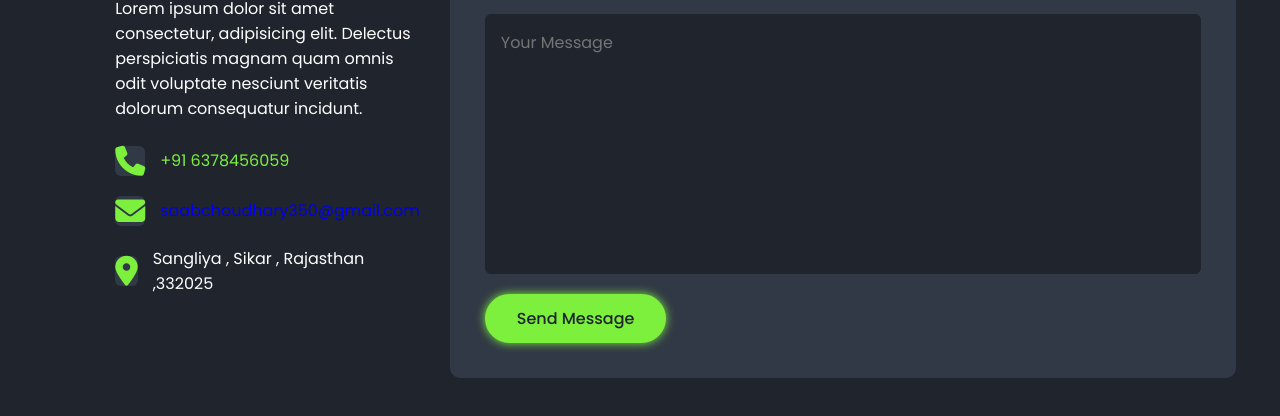
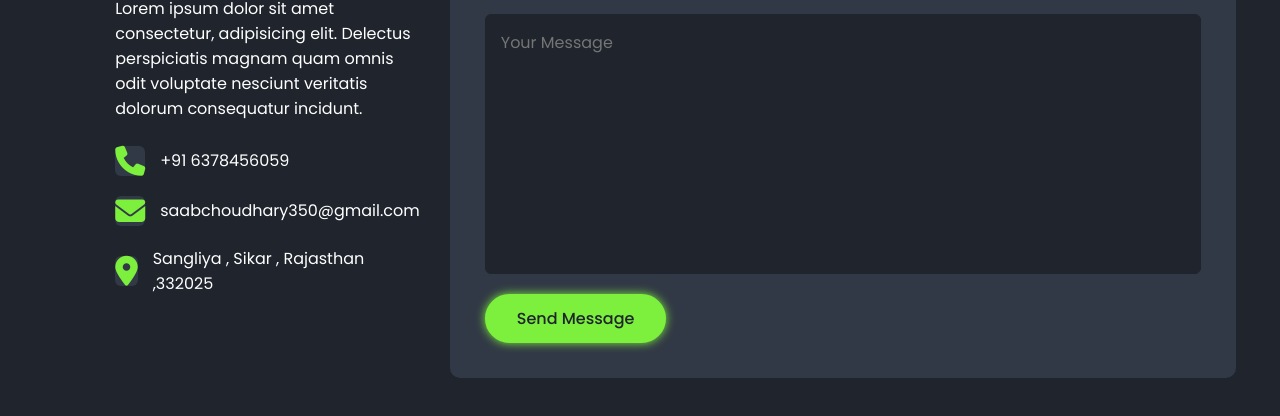
Before and after one commit to Surendra2007/Portfolio, a plain HTML site: page contact.html in a window 1280 px wide. Shown: the part 318-734 px from the top of the page. Drawn offline with Linux system fonts and the light colour scheme.

Commit message:
emailchange

```diff
--- a/contact.css
+++ b/contact.css
@@ -32,7 +32,10 @@
     margin-right: 1.5rem;
 }
 .contact-detail .detail p:first-child{
-    color: #7cf03d;
+    color: #fff;
+}
+.Email p{
+    color: #fff;
 }
 .contact-box form{
     background-color: #323946;
```
